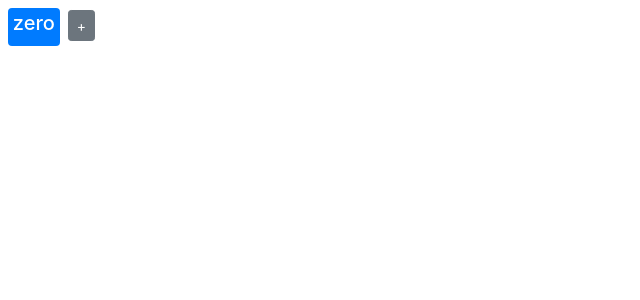
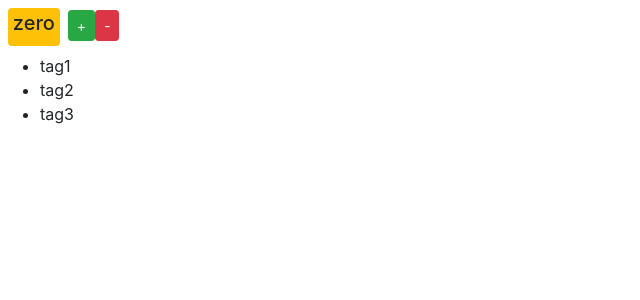
Before and after one commit to nmajidpour/react-app-counter, a React (Create React App) app in the folder my-react-app/: page / in a window 1280 px wide. Shown: the top 300 px of the page, without its empty margins (0-640 px from the left). Built offline with nearby package versions, Linux system fonts and the light colour scheme.

Commit message:
implemented counter

```diff
--- a/my-react-app/src/components/counter.jsx
+++ b/my-react-app/src/components/counter.jsx
@@ -2,15 +2,51 @@ import React, { Component } from "react";
 
 class Counter extends Component {
   state = {
-    count: 0
+    count: 0,
+    tags: ["tag1", "tag2", "tag3"],
   };
+
   render() {
     return (
       <div>
-        <span className="badge badge-primary m-2">{this.formatCount()}</span>
-        <button className="btn btn-secondary btn-sm">+</button>
+        <span className={this.getBadgeStyle()}>{this.formatCount()}</span>
+        <button
+          onClick={this.handleIncrement}
+          className="btn btn-success btn-sm"
+        >
+          +
+        </button>
+        <button
+          onClick={this.handleDecrement}
+          className="btn btn-danger btn-sm"
+        >
+          -
+        </button>
+        <ul>
+          {this.state.tags.length === 0 && "Please create a new tag!"}
+          {this.renderTags()}
+        </ul>
       </div>
     );
+  }
+
+  handleIncrement = () => {
+    this.setState({ count: this.state.count + 1 });
+  };
+
+  handleDecrement = () => {
+    this.setState({ count: this.state.count - 1 });
+  };
+
+  renderTags() {
+    if (this.state.tags.count !== 0)
+      return this.state.tags.map((tag) => <li key={tag}>{tag}</li>);
+  }
+
+  getBadgeStyle() {
+    let classes = "badge m-2 badge-";
+    classes += this.state.count === 0 ? "warning" : "primary";
+    return classes;
   }
 
   formatCount() {
--- a/my-react-app/src/index.js
+++ b/my-react-app/src/index.js
@@ -1,7 +1,6 @@
 import React from 'react';
 import ReactDOM from 'react-dom';
 import './index.css';
-import App from './App';
 import * as serviceWorker from './serviceWorker';
 import 'bootstrap/dist/css/bootstrap.css'
 import Counter from './components/counter';
```
